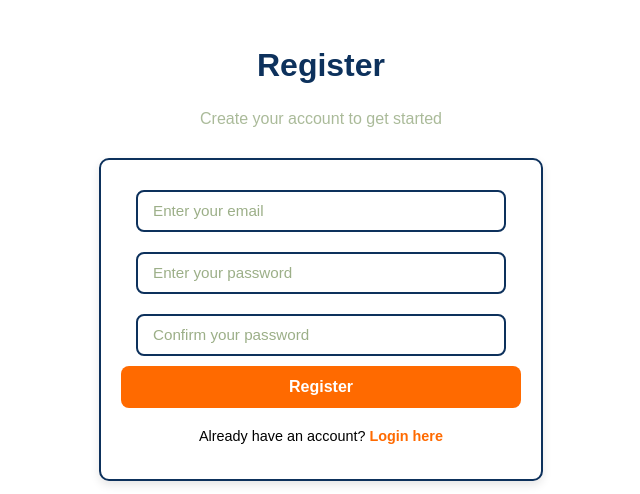
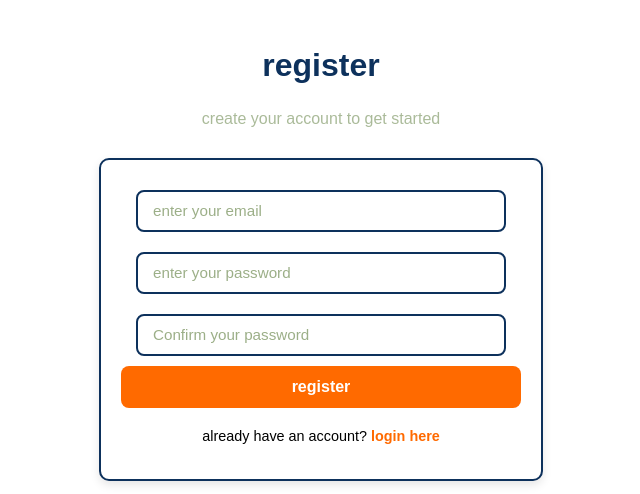
Before and after one commit to vaniagarwal343/remedi, a React (Create React App) app: page /register in a window 1280 px wide. Shown: the part 244-738 px from the top of the page, without its empty margins (319-959 px from the left). Built offline with nearby package versions, Linux system fonts and the light colour scheme; no server answers; the HTML template or start-up script is replaced by a standard one.

Commit message:
this lowk looks so good

```diff
--- a/src/screens/RegisterScreen.js
+++ b/src/screens/RegisterScreen.js
@@ -28,19 +28,19 @@ const RegisterScreen = () => {
   return (
     <div className="register-container">
       <img src={Logo} alt="REMEDII Logo" className="register-logo" />
-      <h1 className="register-title">Register</h1>
-      <p className="register-subtitle">Create your account to get started</p>
+      <h1 className="register-title">register</h1>
+      <p className="register-subtitle">create your account to get started</p>
       <div className="register-form">
         <input
           type="email"
-          placeholder="Enter your email"
+          placeholder="enter your email"
           value={email}
           onChange={(e) => setEmail(e.target.value)}
           className="register-input"
         />
         <input
           type="password"
-          placeholder="Enter your password"
+          placeholder="enter your password"
           value={password}
           onChange={(e) => setPassword(e.target.value)}
           className="register-input"
@@ -53,12 +53,12 @@ const RegisterScreen = () => {
           className="register-input"
         />
         <button onClick={handleRegister} className="register-button">
-          Register
+          register
         </button>
         <p className="register-footer">
-          Already have an account?{' '}
+          already have an account?{' '}
           <span className="register-link" onClick={() => navigate('/login')}>
-            Login here
+            login here
           </span>
         </p>
       </div>
```
